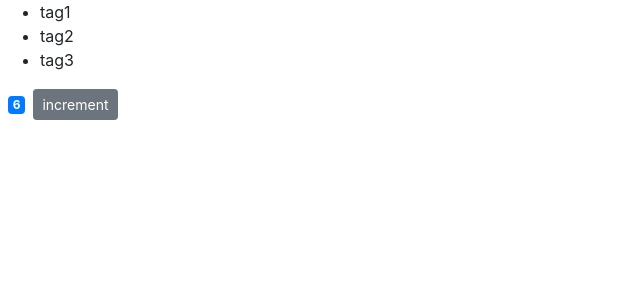
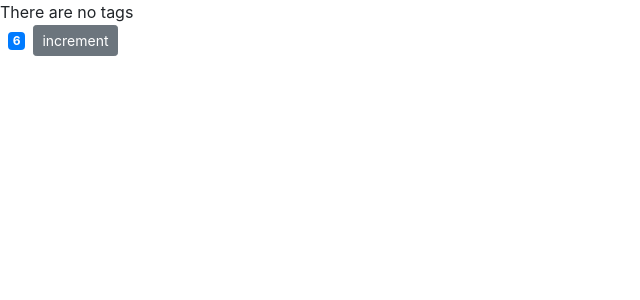
Before and after one commit to jesiolowski-wsb/react2024_podyplomowka, a React (Create React App) app: page / in a window 1280 px wide. Shown: the top 300 px of the page, without its empty margins (0-640 px from the left). Built offline with nearby package versions, Linux system fonts and the light colour scheme.

Commit message:
rendering lists conditionally

```diff
--- a/src/components/counter.jsx
+++ b/src/components/counter.jsx
@@ -2,20 +2,27 @@ import React, { useState } from "react";
 
 const Counter = () => {
   const [count, setCount] = useState(6);
-  const [tagsList, setTagsList] = useState(["tag1", "tag2", "tag3"]);
+  const [tagsList, setTagsList] = useState([]);
 
   const formatCount = () => (count === 0 ? <h1>Zero</h1> : count);
 
   let classes = "badge m-2 badge-";
   classes += count === 0 ? "warning" : "primary";
 
-  return (
-    <>
+  const renderTags = () =>
+    tagsList.length !== 0 ? (
       <ul>
         {tagsList.map((tag) => (
           <li key={tag}>{tag}</li>
         ))}
       </ul>
+    ) : (
+      <div>There are no tags</div>
+    );
+
+  return (
+    <>
+      {renderTags()}
       <span className={classes}>{formatCount()}</span>
       <button className={"btn btn-secondary btn-sm"}>increment</button>
     </>
```
